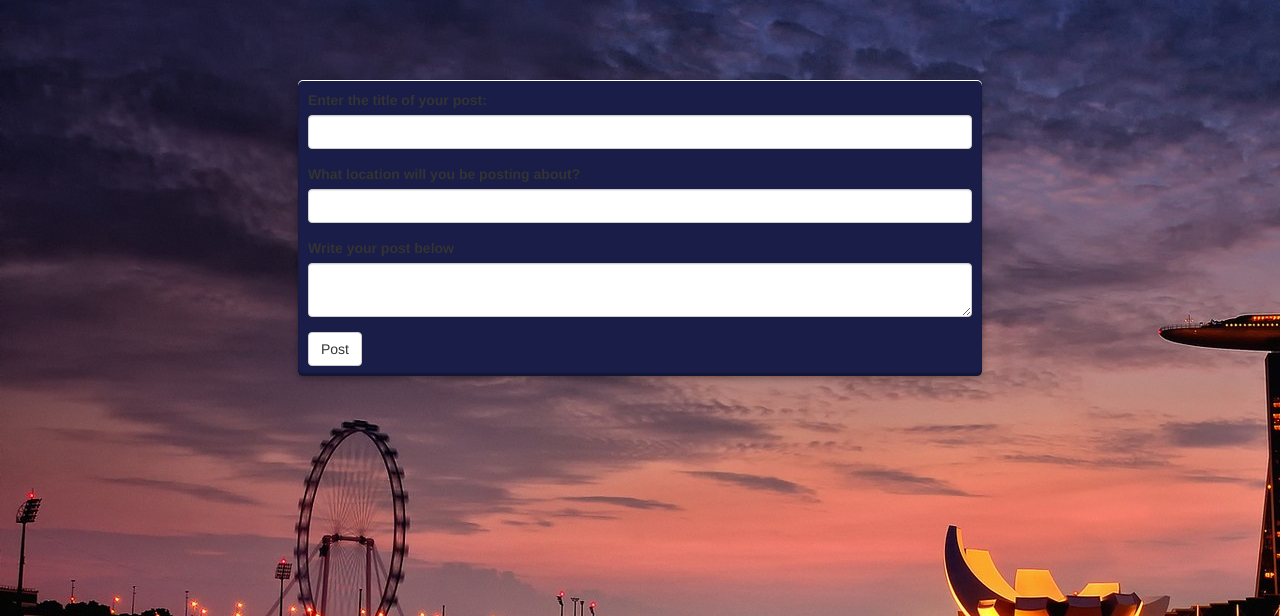
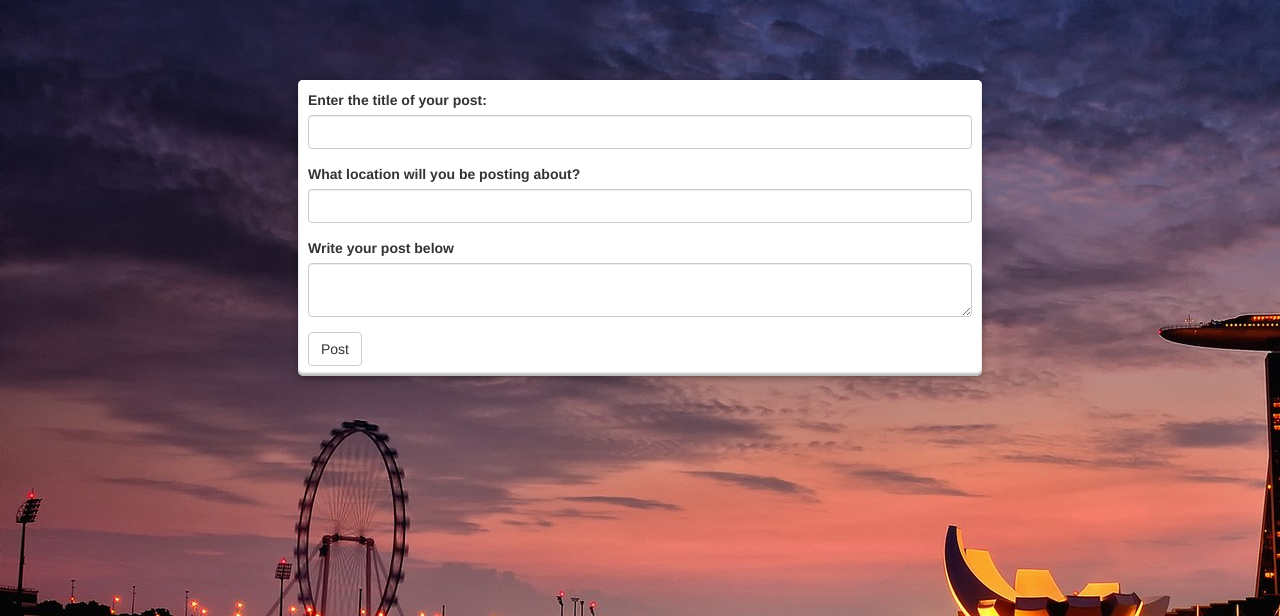
Before and after one commit to JaedenHufnagle/CSC210FinalProject, a Flask app: page /post.html in a window 1280 px wide. Shown: the part 52-668 px from the top of the page. Run offline with Flask 2, Linux system fonts and the light colour scheme; some libraries are stand-ins or nearby versions.

Commit message:
Update post.css

```diff
--- a/static/css/post.css
+++ b/static/css/post.css
@@ -25,6 +25,6 @@ p{
         inset 0 1px rgba(255,255,255,1),
         inset 0 -3px 2px rgba(0,0,0,0.25);
     border-radius: 5px;
-    background: #1a1d47;
+    background: white;
     position: relative;
 }
```
